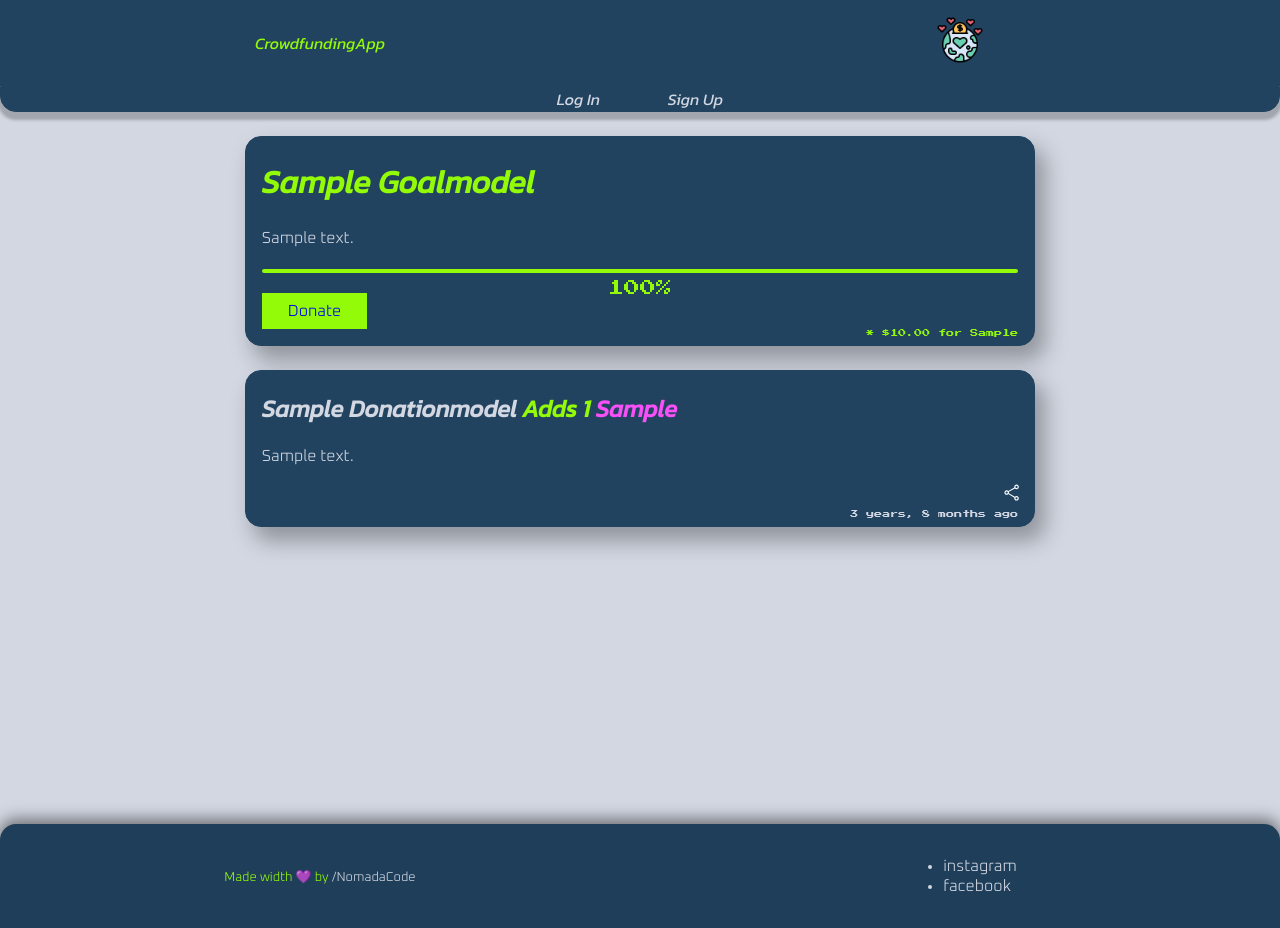
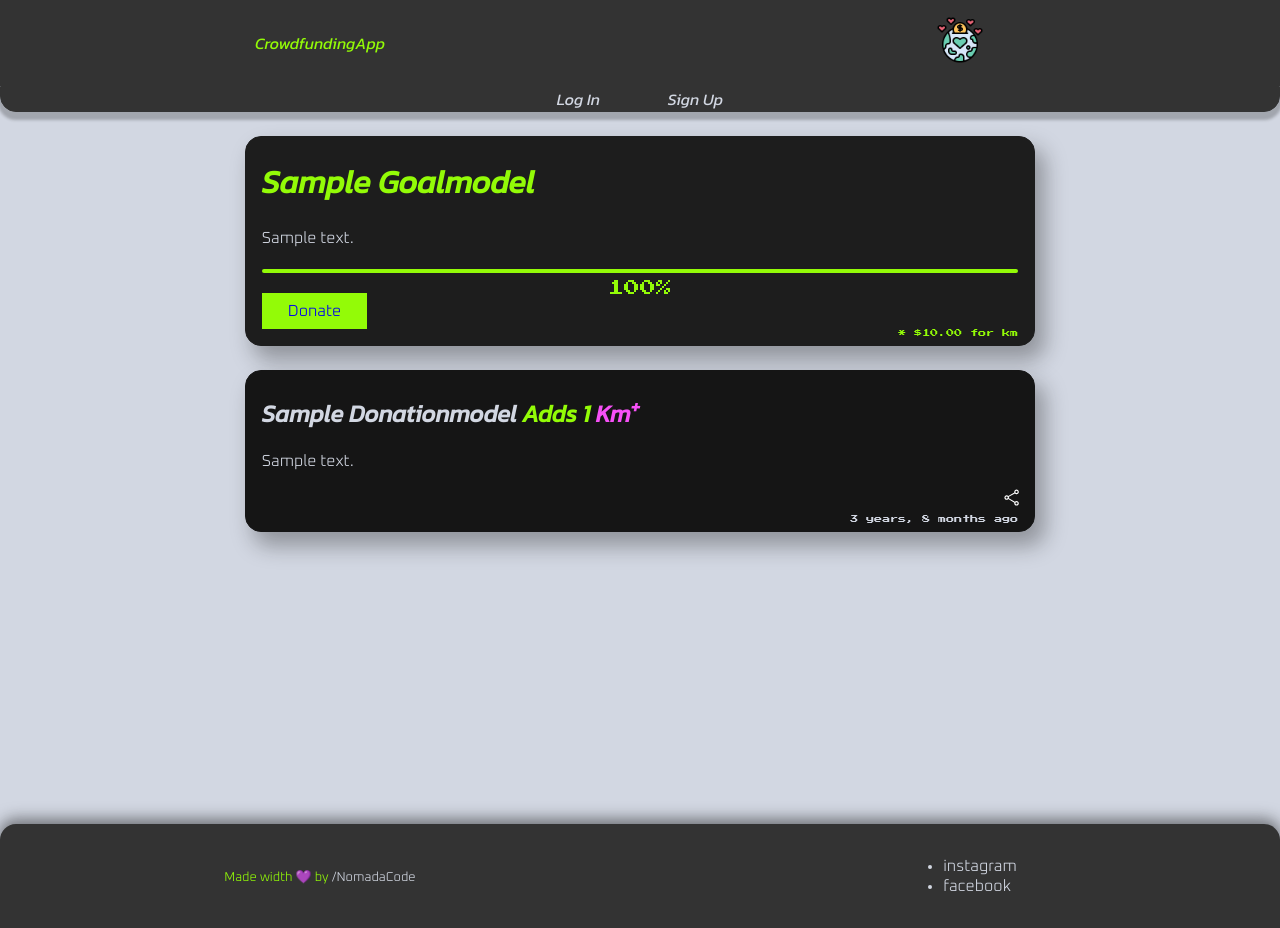
Before and after one commit to LeannDev/Crowdfunding, a Django app: page / in a window 1280 px wide. Run offline with Django 4.2, Linux system fonts and the light colour scheme; tables that the repository leaves empty hold one stand-in row (values such as "Sample post").

Commit message:
new styles

```diff
--- a/DonationsApp/templates/home.html
+++ b/DonationsApp/templates/home.html
@@ -26,13 +26,13 @@
     </div>
     <div class="card-footer">
         <a href="{% url 'donate' goal_id %}">Donate</a>
-        <p class="price">* <span>${{ goals.price }}</span> for {{ goals.category }}</p>
+        <p class="price">* <span>${{ goals.price }}</span> for km</p>
     </div>
 </div>
 
 {% for donation in donations %}
 <div class="donate-card" id="donations">
-    <h2>{{ donation.name }} <span class="donation">adds {{ donation.donation }}</span> <span class="category">{{ goals.category }}</span></h2>
+    <h2>{{ donation.name }} <span class="donation">adds {{ donation.donation }}</span> <span class="category">km<sup>+</sup></span></h2>
     <p>{{ donation.text }}</p>
     <div class="share-donate">
         <a href="{% url 'share' donation.payment_token %}">
--- a/static/css/donation.css
+++ b/static/css/donation.css
@@ -3,8 +3,8 @@
 }
 
 .donate-card {
-    background-color: #214360;
-    border: 1px solid #214360;
+    background-color: #151515;
+    border: 1px solid #151515;
     border-radius: 1rem;
     margin: 1rem .3rem 1rem .3rem;
     -webkit-box-shadown: 9px 13px 21px 1px rgba(20, 20, 20, 0.34);
@@ -55,8 +55,8 @@
 }
 
 .page-item {
-    background-color: #214360;
-    border: 1px solid #214360;
+    background-color: #151515;
+    border: 1px solid #151515;
     border-radius: .5rem;
     display: inline-block;
     margin: .2rem;
--- a/static/css/goal.css
+++ b/static/css/goal.css
@@ -1,7 +1,7 @@
 /* GOAL CARD */
 .card {
-    background-color: #214360;
-    border: 1px solid #214360;
+    background-color: #1D1D1D;
+    border: 1px solid #1D1D1D;
     border-radius: 1rem;
     margin: 1.5rem .3rem;
 
--- a/static/css/main.css
+++ b/static/css/main.css
@@ -22,7 +22,7 @@ p {
 
 /* HEADER */
 header {
-    background-color: #214360;
+    background-color: #333333;
     display: grid;
     grid-template-columns: repeat(2, 1fr);
     color: #93fb07;
@@ -46,8 +46,8 @@ header img {
 
 /* NAV BAR */
 nav {
-    background-color: #214360;
-    border: 1px solid #214360;
+    background-color: #333333;
+    border: 1px solid #333333;
     border-radius: 0 0 1rem 1rem;
     -webkit-box-shadown: 0px 6px 3px 2px rgba(20,20,20,0.25);
     -moz-box-shadown: 0px 6px 3px 2px rgba(20,20,20,0.25);
@@ -85,7 +85,7 @@ main {
 }
 /* FOOTER */
 footer {
-    background-color: #1E3E59;
+    background-color: #333333;
     border-radius: 1rem 1rem 0 0;
     display: grid;
     grid-template-columns: repeat(2, 1fr);
```
Also changed, not shown: static/css/share.css (+5 -5 lines).
